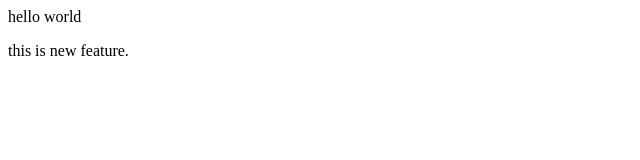
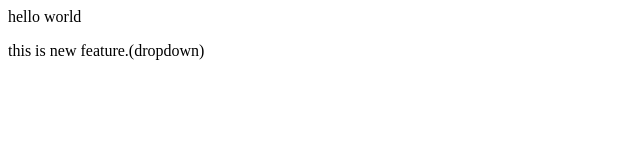
Before and after one commit to Shushreesangita24/Localrepo, a plain HTML site: page index.html in a window 1280 px wide. Shown: the full height of the page, 0-640 px from the left. Drawn offline with Linux system fonts and the light colour scheme.

Commit message:
dropdown

```diff
--- a/index.html
+++ b/index.html
@@ -1,2 +1,2 @@
 <p>hello world</p>
-<p>this is new feature.</p>
+<p>this is new feature.(dropdown)</p>
```
